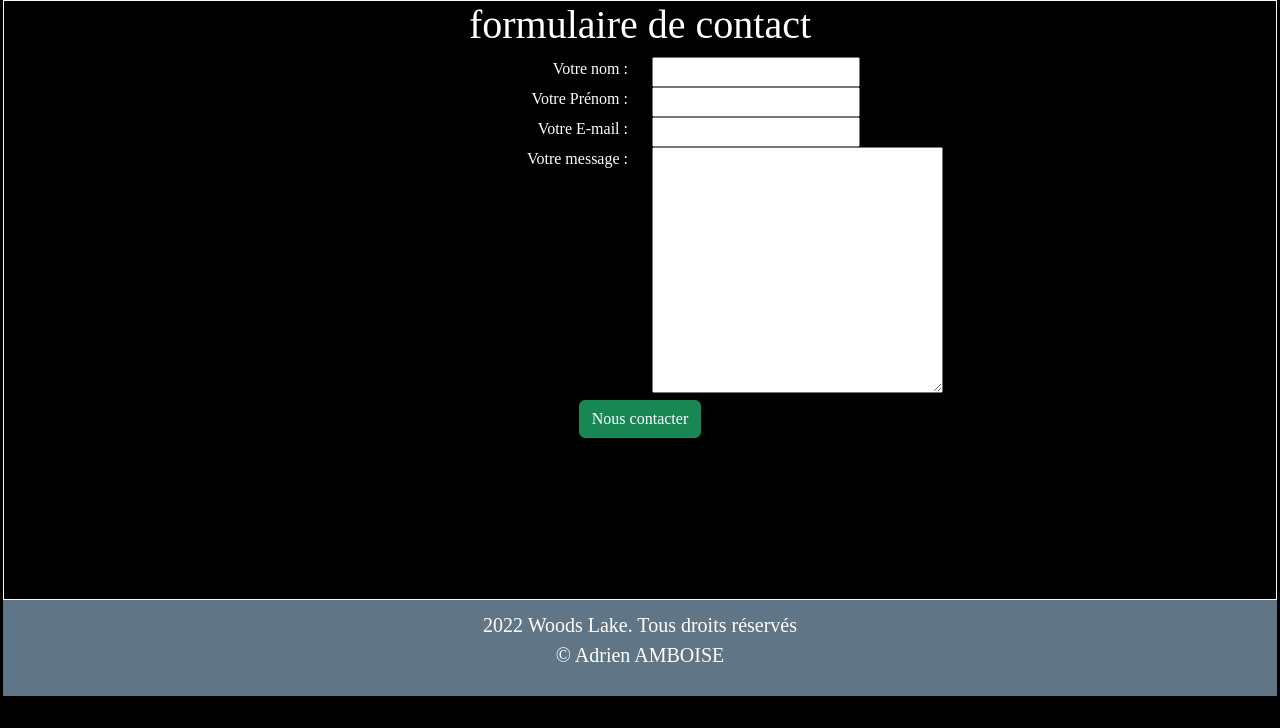
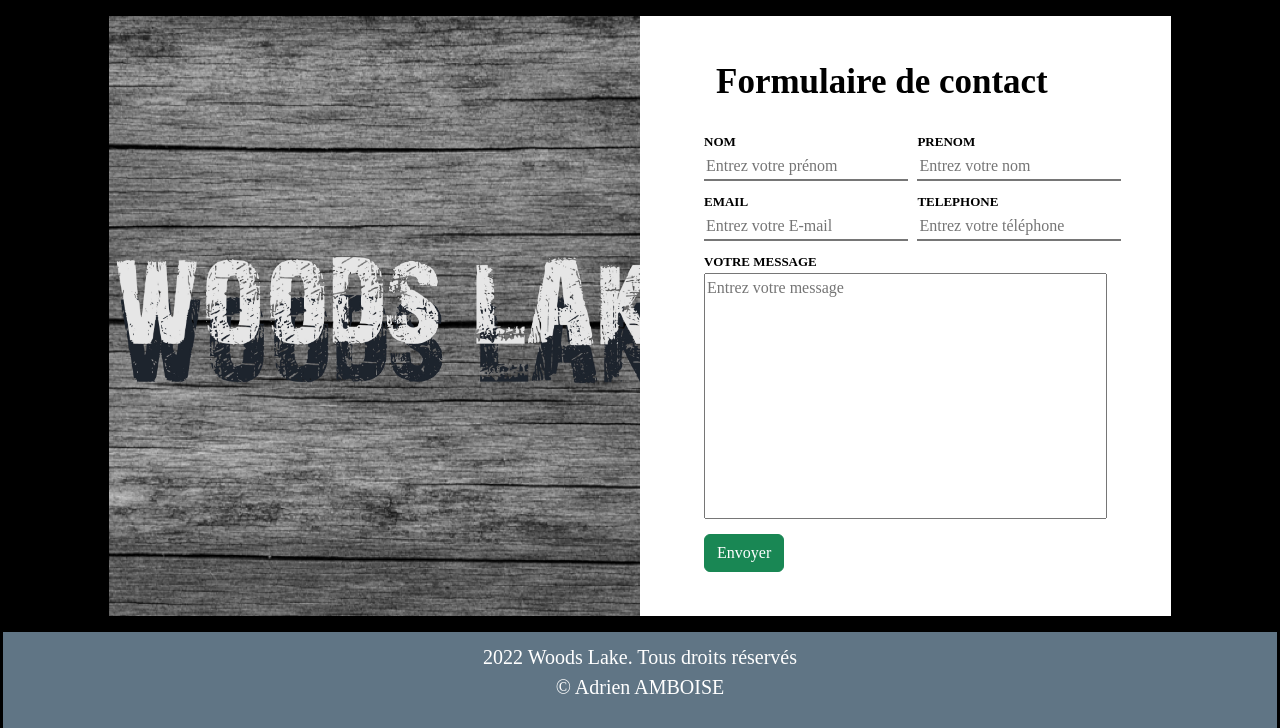
Before and after one commit to AAmboise/woodsLake, a PHP site: page /contact in a window 1280 px wide. Shown: the part 564-1292 px from the top of the page. Before the commit the page ends 1260 px from the top, so only its background shows below. Run offline with PHP 8.4, Linux system fonts and the light colour scheme; some libraries are stand-ins or nearby versions.

Commit message:
Design contact form

```diff
--- a/assets/css/style.css
+++ b/assets/css/style.css
@@ -25,6 +25,10 @@ body {
 
 .contact {
   min-height: 200px;
+}
+
+.contactForm {
+  min-height: 400px;
 }
 
 * {
@@ -189,4 +193,34 @@ h3 {
   position: relative;
 }
 
+.contactForm .contactForm__card2--titre {
+  margin: 40px 0 20px 0;
+  font-size: 35px !important;
+  font-weight: bold !important;
+}
+.contactForm .contactForm__card1 {
+  height: 600px;
+  background-image: url(../imgs/banniereContactFull.jpg);
+  background-size: cover;
+  opacity: 0.9;
+}
+.contactForm .contactForm__card2 {
+  background-color: white;
+  color: black;
+  padding: 0 4rem 0 4rem !important;
+}
+.contactForm .contactForm__card2 input {
+  border-top: none;
+  border-left: none;
+  border-right: none;
+}
+.contactForm .contactForm__card2 label {
+  font-size: 13px;
+  font-weight: bold;
+}
+.contactForm .contactForm__card2 textarea {
+  width: 100%;
+  resize: none;
+}
+
 /*# sourceMappingURL=style.css.map */
--- a/assets/sass/base/_spacing.scss
+++ b/assets/sass/base/_spacing.scss
@@ -11,3 +11,6 @@
 .contact{
     min-height: 200px;
 }
+.contactForm{
+    min-height: 400px;
+}
--- /dev/null
+++ b/assets/sass/layout/_contactForm.scss
@@ -0,0 +1,34 @@
+.contactForm{
+    .contactForm__card2--titre{
+        margin: 40px 0 20px 0;
+        font-size: 35px !important;
+        font-weight: bold !important;
+    }
+    .contactForm__card1{
+        height: 600px;
+        background-image: url(../imgs/banniereContactFull.jpg);
+        background-size: cover;
+        opacity: 0.9;
+
+    }
+    .contactForm__card2{
+        background-color: white;
+        color: black;
+        padding: 0 4rem 0 4rem !important; //haut/droit/bas/gauche
+        input{
+            // border: none !important;
+            border-top: none;
+            border-left: none;
+            border-right: none;
+        }
+
+        label{
+            font-size: 13px;
+            font-weight: bold;
+        }
+        textarea{
+            width: 100%;
+            resize: none;
+        }
+    }
+}
--- a/assets/sass/main.scss
+++ b/assets/sass/main.scss
@@ -24,3 +24,4 @@
 @import "./layout/concert.scss";
 @import "./layout/slick.scss";
 @import "./layout/contact.scss";
+@import "./layout/contactForm.scss";
--- a/views/content/contact_form.php
+++ b/views/content/contact_form.php
@@ -1,54 +1,48 @@
-<?php
-    require_once './src/models/models.php';
-    require_once './src/controllers/contactController.php';
 
 
-?>
+<div class="row  contactForm d-flex justify-content-center my-3">
+    <div class=" col-5 contactForm__card1">
+    </div>
+    <div class="col-5 contactForm__card2 px-3">
         <form method="post">
-    <div class="row">
-        <h1 class='text-center'>formulaire de contact</h1>
+            <div class="row contactForm__card2--titre">
+                <div class="col-12"><div>Formulaire de contact</div></div>
             </div>
 
-    <div class="row">
-        <div class="col-6 text-end">
-            <label>Votre nom :</label>
+            <div class="row mt-2">
+                <div class="col-6 ">
+                    <div><label>NOM</label></div>
+                    <div><input type="text" name="nom" id="formulaire_nom" placeholder="Entrez votre prénom" required></div>
                 </div>
                 <div class="col-6">
-            <input type="text" name="nom" id="formulaire_nom" required>
+                    <div><label for="prenom">PRENOM</label></div>
+                    <div><input type="text" name="prenom" id="formulaire_prenom" placeholder="Entrez votre nom" required></div>
                 </div>
             </div>
 
-    <div class="row">
-        <div class="col-6 text-end">
-            <label for="prenom"> Votre Prénom :</label>
+            <div class="row mt-2">
+                <div class="col-6">
+                    <div><label for="prenom">EMAIL</label></div>
+                    <div><input type="email" name="email" id="formulaire_email" placeholder="Entrez votre E-mail" required></div>
                 </div>
                 <div class="col-6">
-        <input type="text" name="prenom" id="formulaire_prenom"required>
-
+                    <div><label for="prenom">TELEPHONE</label></div>
+                    <div><input type="text" name="telephone" id="formulaire_telephone" placeholder="Entrez votre téléphone" required ></div>
                 </div>
             </div>
 
-    <div class="row">
-        <div class="col-6 text-end">
-            <label for="prenom"> Votre E-mail :</label>
-        </div>
-        <div class="col-6">
-        <input type="email" name="email" id="formulaire_email"required>
+            <div class="row mt-2">
+                <div class="col-12">
+                    <div><label for="prenom"> VOTRE MESSAGE</label></div>
+                    <div><textarea name="message" id="formulaire_message" cols="30" rows="10" placeholder="Entrez votre message" required></textarea></div>
                 </div>
             </div>
 
-    <div class="row">
-        <div class="col-6 text-end">
-            <label for="prenom"> Votre message :</label>
-        </div>
-        <div class="col-6">
-            <textarea name="message" id="formulaire_message" cols="30" rows="10" required></textarea>
-        </div>
-    </div>
-
-    <div class="row">
-        <div class="col text-center">
-            <button class="btn btn-success">Nous contacter</button>
+            <div class="row mt-2">
+                <div class="col">
+                    <button class="btn btn-success">Envoyer</button>
                 </div>
             </div>
         </form>
+    </div>
+</div>
--- a/views/pages/contact.php
+++ b/views/pages/contact.php
@@ -2,7 +2,7 @@
 ob_start();
 ?>
 
-<div class='container border border-light'>
+<div class='container'>
     <?php
     require_once './views/content/contact_form.php';
     ?>
```
Also changed, not shown: TO DO.txt (+18 -7 lines), assets/imgs/banniereContactFull.jpg (added), 1 other file. Lines whose indentation alone changed are shown as unchanged.
